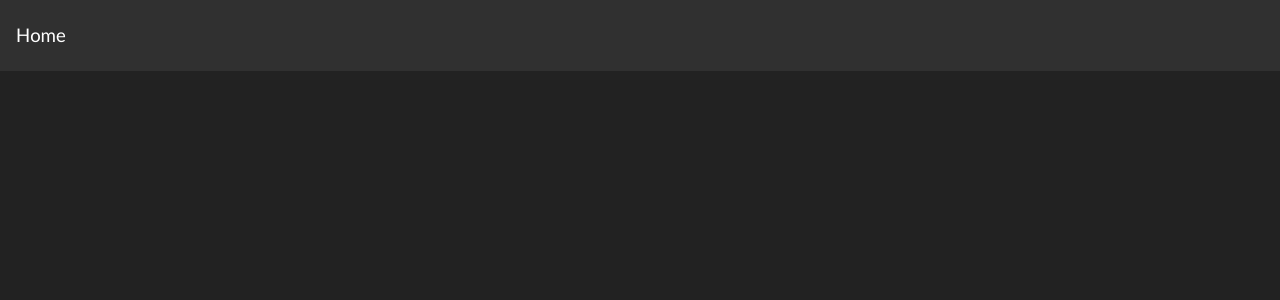
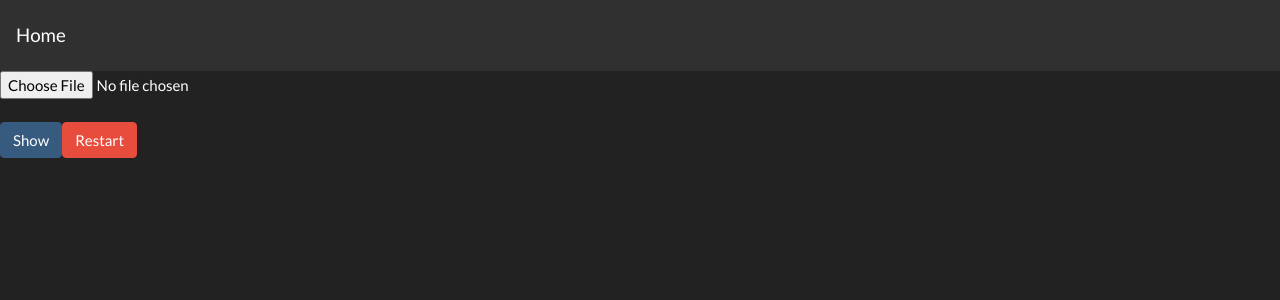
Before and after one commit to neddyKG/Repository, an Angular app: page /repositories in a window 1280 px wide. Shown: the top 300 px of the page. Built offline with nearby package versions, Linux system fonts and the light colour scheme.

Commit message:
add json file

```diff
--- a/src/app/repositories/repositories.component.html
+++ b/src/app/repositories/repositories.component.html
@@ -6,3 +6,11 @@
     </ul>
   </div>
 </nav>
+
+<div>
+<input type="file" accept="application/JSON">
+<br/>
+<br/>
+<button class="btn btn-primary">Show</button>
+<button class="btn btn-danger">Restart</button>
+</div>
```
